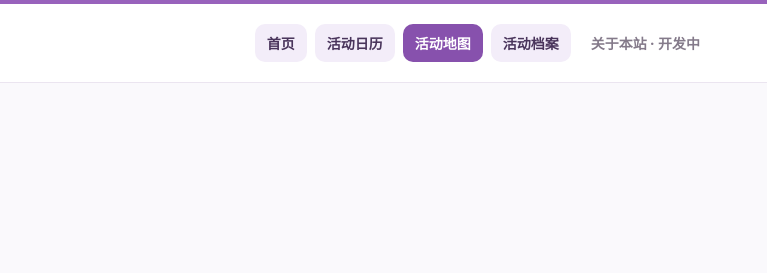
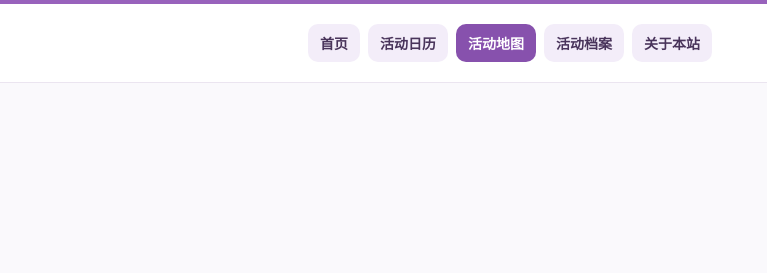
Before and after one commit to enhayato/star-detective-precure-web-lab, a plain HTML site: page map.html in a window 1280 px wide. Shown: the top 273 px of the page, 513-1280 px from the left. Drawn offline with Linux system fonts and the light colour scheme.

Commit message:
feat: 全站导航接通关于本站页面

```diff
--- a/map.html
+++ b/map.html
@@ -115,7 +115,7 @@ footer{max-width:1220px;margin:auto;padding:0 25px 28px;font-size:12px;line-heig
 <body>
 <header><div class="header-inner">
 <a class="logo" href="./home.html"><span class="logo-symbol" aria-hidden="true">⌕</span>探Q活动回忆档案馆</a>
-<nav aria-label="导航"><a href="./home.html">首页</a><a id="calendar-link" href="./index.html">活动日历</a><a href="./map.html" aria-current="page">活动地图</a><a href="./archive.html">活动档案</a><span title="尚未开发">关于本站 · 开发中</span></nav>
+<nav aria-label="导航"><a href="./home.html">首页</a><a id="calendar-link" href="./index.html">活动日历</a><a href="./map.html" aria-current="page">活动地图</a><a href="./archive.html">活动档案</a><a href="./about.html">关于本站</a></nav>
 </div></header>
 <main>
 <span class="eyebrow">2026 · 地域回忆 · 方块示意地图</span>
```
